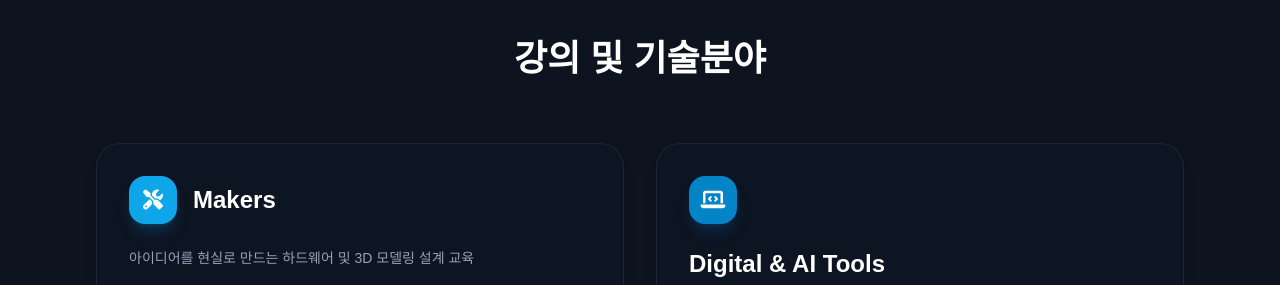
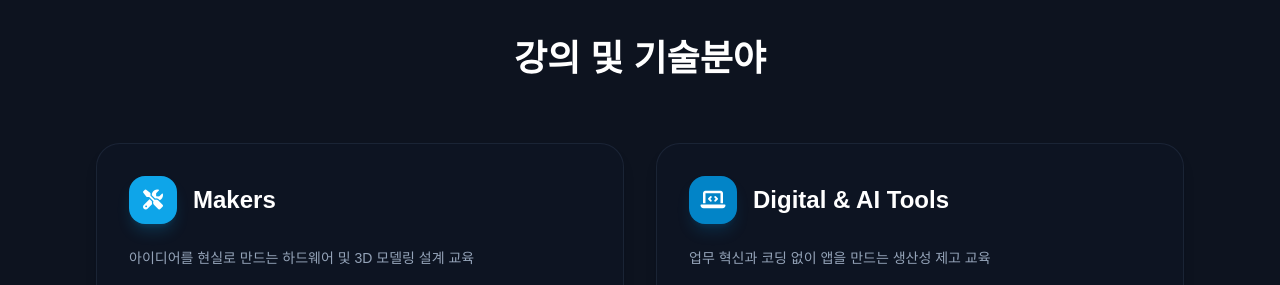
Before and after one commit to 2roworkspace-cell/AI_Educator, a plain HTML site: page index.html in a window 1280 px wide. Shown: the part 731-1016 px from the top of the page. Drawn offline with nearby package versions, Linux system fonts and the light colour scheme; a web font is replaced by a local one.

Commit message:
Update index.html

```diff
--- a/index.html
+++ b/index.html
@@ -211,10 +211,12 @@
         <!-- Digital & AI Tools Card -->
         <div class="bg-slate-900/40 border border-slate-800/80 rounded-3xl p-8 shadow-lg hover:border-brand-500/30 transition duration-300 flex flex-col justify-between">
           <div>
-            <div class="h-12 w-12 rounded-2xl bg-brand-600 text-white flex items-center justify-center mb-6 shadow-lg shadow-brand-600/20">
-              <i class="fa-solid fa-laptop-code text-xl"></i>
+            <div class="flex items-center gap-4 mb-6">
+              <div class="h-12 w-12 rounded-2xl bg-brand-600 text-white flex items-center justify-center shadow-lg shadow-brand-600/20">
+                <i class="fa-solid fa-laptop-code text-xl"></i>
+              </div>
+              <h3 class="text-2xl font-bold text-white">Digital & AI Tools</h3>
             </div>
-            <h3 class="text-2xl font-bold text-white mb-2">Digital & AI Tools</h3>
             <p class="text-slate-400 text-sm mb-6">업무 혁신과 코딩 없이 앱을 만드는 생산성 제고 교육</p>
 
             <ul class="space-y-3">
```
